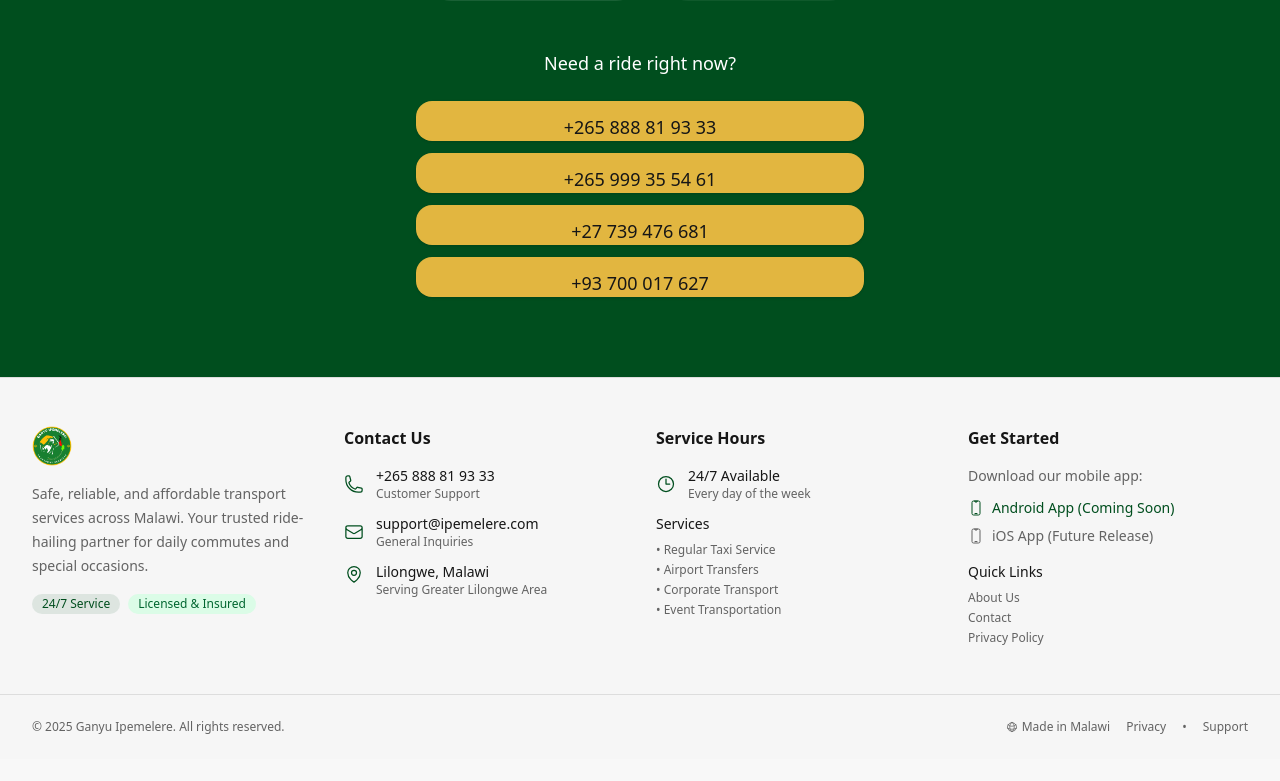
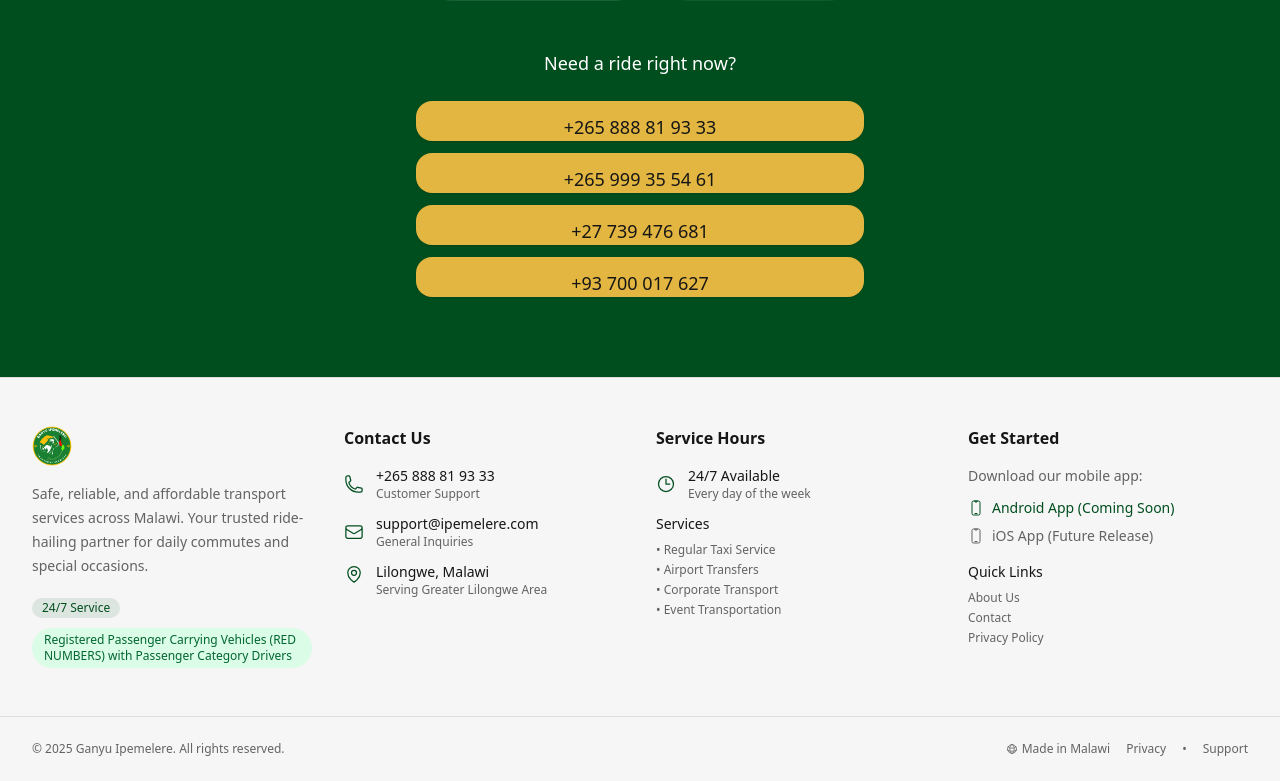
Before and after one commit to josephmowjew/ipemelere-admin, a Next.js app: page / in a window 1280 px wide. Shown: the part 4258-5039 px from the top of the page. Before the commit the page ends 5017 px from the top, so only its background shows below. Built offline with nearby package versions, Linux system fonts and the light colour scheme; no server answers.

Commit message:
updated the footer with detailed business information

```diff
--- a/src/components/layout/PublicFooter.tsx
+++ b/src/components/layout/PublicFooter.tsx
@@ -40,13 +40,17 @@
               Safe, reliable, and affordable transport services across Malawi.
               Your trusted ride-hailing partner for daily commutes and special occasions.
             </p>
-            <div className="flex space-x-2">
-              <span className="inline-flex items-center px-2.5 py-0.5 rounded-full text-xs font-medium bg-primary/10 text-primary">
-                24/7 Service
-              </span>
-              <span className="inline-flex items-center px-2.5 py-0.5 rounded-full text-xs font-medium bg-green-100 text-green-800 dark:bg-green-900/20 dark:text-green-400">
-                Licensed & Insured
-              </span>
+            <div className="space-y-2">
+              <div>
+                <span className="inline-flex items-center px-2.5 py-0.5 rounded-full text-xs font-medium bg-primary/10 text-primary">
+                  24/7 Service
+                </span>
+              </div>
+              <div>
+                <span className="inline-flex items-center px-3 py-1 rounded-lg text-xs font-medium bg-green-100 text-green-800 dark:bg-green-900/20 dark:text-green-400">
+                  Registered Passenger Carrying Vehicles (RED NUMBERS) with Passenger Category Drivers
+                </span>
+              </div>
             </div>
           </div>
 
```
